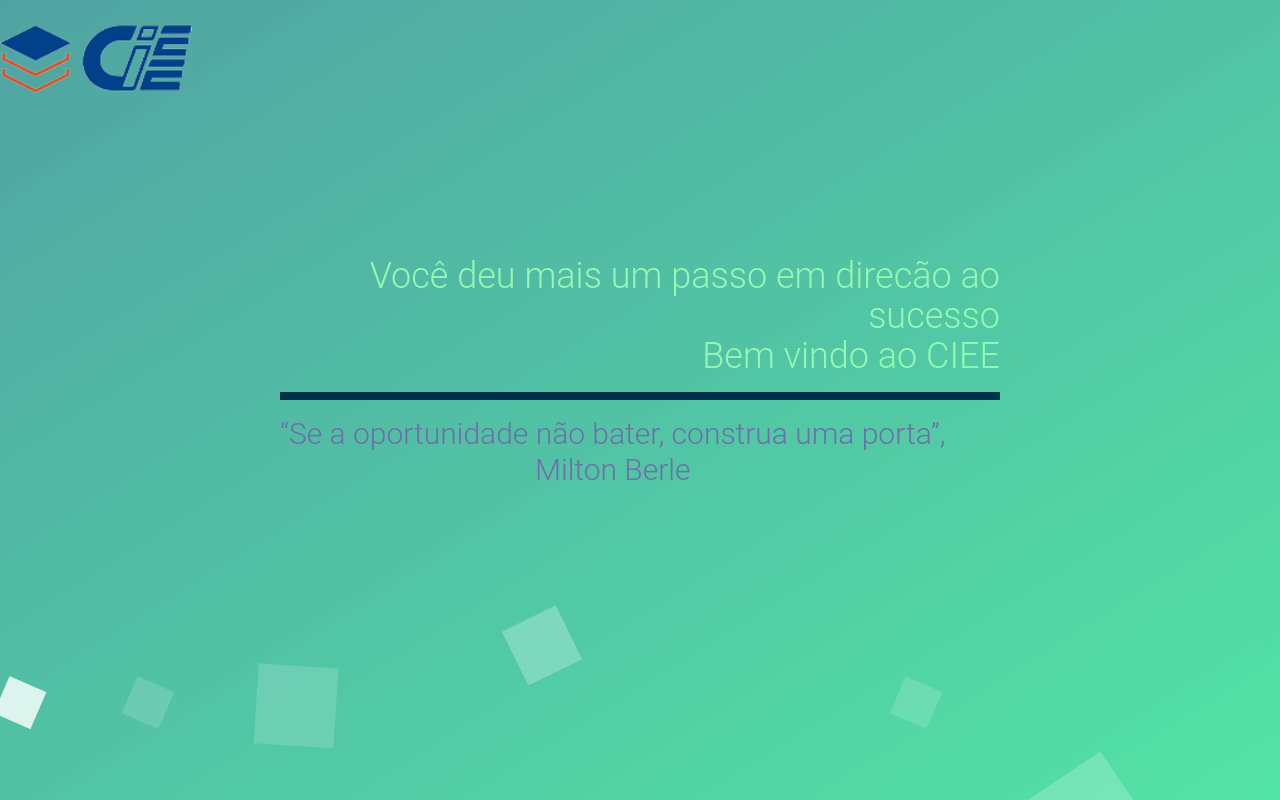
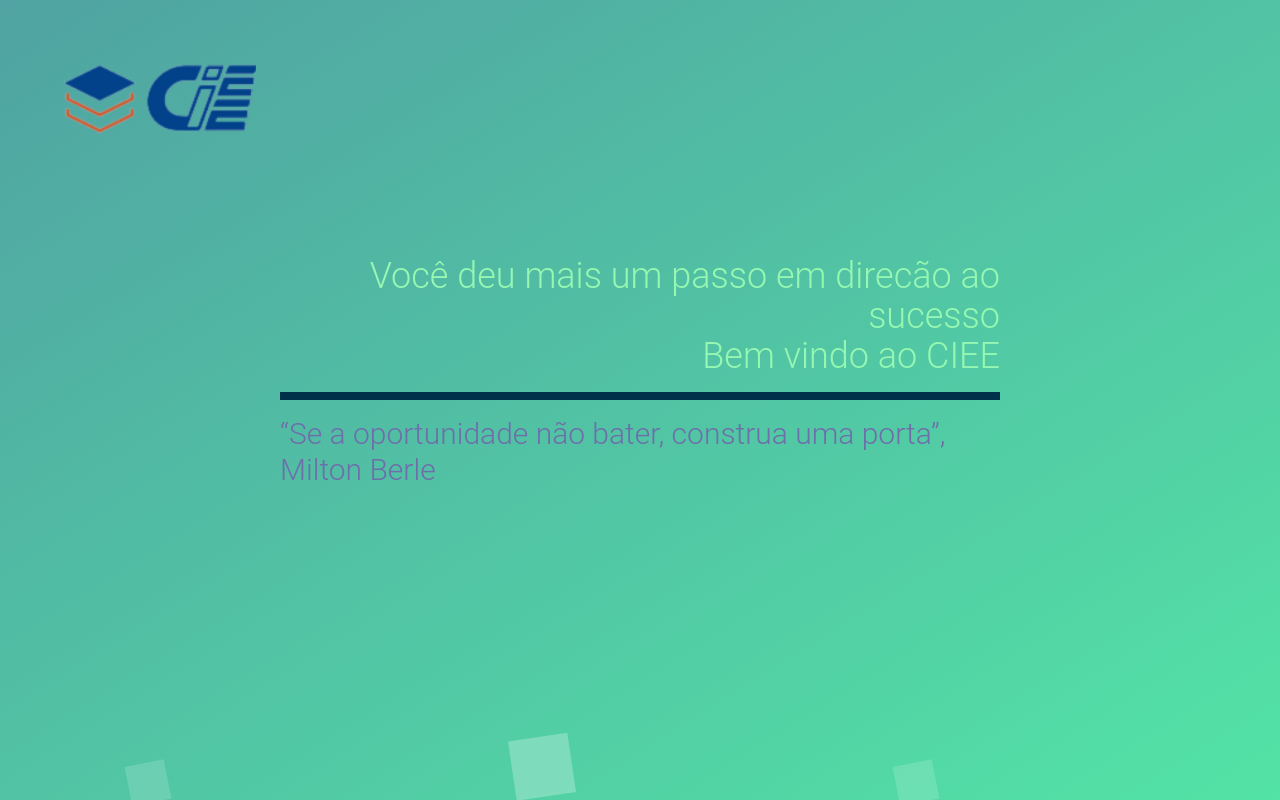
Before and after one commit to gabrielligoski/hackathonciee, a React (Create React App) app: page / in a window 1280 px wide. Built offline with nearby package versions, Linux system fonts and the light colour scheme.

Commit message:
Presentation Good!

```diff
--- a/src/App.css
+++ b/src/App.css
@@ -23,12 +23,6 @@
     color: white;
     font-weight: 300;
 }
-body ::-webkit-input-placeholder {
-    /* WebKit browsers */
-    font-family: 'Source Sans Pro', sans-serif;
-    color: white;
-    font-weight: 300;
-}
 .wrapper {
     background: #50a3a2;
     background: linear-gradient(to bottom right, #50a3a2 0%, #53e3a6 100%);
@@ -36,71 +30,7 @@
     left: 0;
     overflow: hidden;
 }
-.wrapper.form-success .container h1 {
-    transform: translateY(85px);
-}
-.container {
-    max-width: 600px;
-    margin: 0 auto;
-    padding: 80px 0;
-    height: 400px;
-    text-align: center;
-}
-.container h1 {
-    font-size: 40px;
-    transition-duration: 1s;
-    transition-timing-function: ease-in-put;
-    font-weight: 200;
-}
-form {
-    padding: 20px 0;
-    position: relative;
-    z-index: 2;
-}
-form input {
-    -webkit-appearance: none;
-    -moz-appearance: none;
-    appearance: none;
-    outline: 0;
-    border: 1px solid rgba(255, 255, 255, 0.4);
-    background-color: rgba(255, 255, 255, 0.2);
-    width: 250px;
-    border-radius: 3px;
-    padding: 10px 15px;
-    margin: 0 auto 10px auto;
-    display: block;
-    text-align: center;
-    font-size: 18px;
-    color: white;
-    transition-duration: 0.25s;
-    font-weight: 300;
-}
-form input:hover {
-    background-color: rgba(255, 255, 255, 0.4);
-}
-form input:focus {
-    background-color: white;
-    width: 300px;
-    color: #53e3a6;
-}
-form button {
-    -webkit-appearance: none;
-    -moz-appearance: none;
-    appearance: none;
-    outline: 0;
-    background-color: white;
-    border: 0;
-    padding: 10px 15px;
-    color: #53e3a6;
-    border-radius: 3px;
-    width: 250px;
-    cursor: pointer;
-    font-size: 18px;
-    transition-duration: 0.25s;
-}
-form button:hover {
-    background-color: #f5f7f9;
-}
+
 .bg-bubbles {
     position: absolute;
     top: 0;
@@ -109,6 +39,7 @@
     height: 100%;
     z-index: 1;
 }
+
 .bg-bubbles li {
     position: absolute;
     list-style: none;
@@ -117,8 +48,8 @@
     height: 40px;
     background-color: rgba(255, 255, 255, 0.15);
     bottom: -160px;
-    -webkit-animation: square 25s infinite;
-    animation: square 25s infinite;
+    -webkit-animation: square 45s infinite;
+    animation: square 45s infinite;
     transition-timing-function: linear;
 }
 .bg-bubbles li:nth-child(1) {
@@ -128,22 +59,22 @@
     left: 20%;
     width: 80px;
     height: 80px;
-    -webkit-animation-delay: 2s;
-    animation-delay: 2s;
-    -webkit-animation-duration: 17s;
-    animation-duration: 17s;
+    -webkit-animation-delay: 4s;
+    animation-delay: 4s;
+    -webkit-animation-duration: 30s;
+    animation-duration: 30s;
 }
 .bg-bubbles li:nth-child(3) {
     left: 25%;
-    -webkit-animation-delay: 4s;
-    animation-delay: 4s;
+    -webkit-animation-delay: 8s;
+    animation-delay: 8s;
 }
 .bg-bubbles li:nth-child(4) {
     left: 40%;
     width: 60px;
     height: 60px;
-    -webkit-animation-duration: 22s;
-    animation-duration: 22s;
+    -webkit-animation-duration: 44s;
+    animation-duration: 44s;
     background-color: rgba(255, 255, 255, 0.25);
 }
 .bg-bubbles li:nth-child(5) {
@@ -153,25 +84,25 @@
     left: 80%;
     width: 120px;
     height: 120px;
-    -webkit-animation-delay: 3s;
-    animation-delay: 3s;
+    -webkit-animation-delay: 6s;
+    animation-delay: 6s;
     background-color: rgba(255, 255, 255, 0.2);
 }
 .bg-bubbles li:nth-child(7) {
     left: 32%;
     width: 160px;
     height: 160px;
-    -webkit-animation-delay: 7s;
-    animation-delay: 7s;
+    -webkit-animation-delay: 14s;
+    animation-delay: 14s;
 }
 .bg-bubbles li:nth-child(8) {
     left: 55%;
     width: 20px;
     height: 20px;
-    -webkit-animation-delay: 15s;
-    animation-delay: 15s;
-    -webkit-animation-duration: 40s;
-    animation-duration: 40s;
+    -webkit-animation-delay: 30s;
+    animation-delay: 30s;
+    -webkit-animation-duration: 80s;
+    animation-duration: 80s;
 }
 .bg-bubbles li:nth-child(9) {
     left: 25%;
@@ -179,23 +110,23 @@
     height: 10px;
     -webkit-animation-delay: 2s;
     animation-delay: 2s;
-    -webkit-animation-duration: 40s;
-    animation-duration: 40s;
+    -webkit-animation-duration: 80s;
+    animation-duration: 80s;
     background-color: rgba(255, 255, 255, 0.3);
 }
 .bg-bubbles li:nth-child(10) {
     left: 90%;
     width: 160px;
     height: 160px;
-    -webkit-animation-delay: 11s;
-    animation-delay: 11s;
+    -webkit-animation-delay: 21s;
+    animation-delay: 21s;
 }
 @-webkit-keyframes square {
     0% {
         transform: translateY(0);
     }
     100% {
-        transform: translateY(-700px) rotate(600deg);
+        transform: translateY(-1200px) rotate(600deg);
     }
 }
 @keyframes square {
@@ -203,7 +134,7 @@
         transform: translateY(0);
     }
     100% {
-        transform: translateY(-700px) rotate(600deg);
+        transform: translateY(-1200px) rotate(600deg);
     }
 }
 
--- a/src/App.js
+++ b/src/App.js
@@ -4,8 +4,8 @@
 function App() {
     return (
         <div className="wrapper w-full h-full">
-            <img src={logo} className="w-48 my-6" alt="logo"/>
-            <div className="container">
+            <img src={logo} className="z-50 absolute m-16 w-48" alt="logo"/>
+            {/*<img src={ceci} className="z-50 absolute bottom-0 right-0 m-16 w-64" alt="ceci"/>*/}
             <div className="animated-title">
                 <div className="text-top text-4xl text-right">
                     <div className="w-full">
@@ -17,19 +17,8 @@
                     <div>“Se a oportunidade não bater, construa uma porta”,<br/> Milton Berle</div>
                 </div>
             </div>
-            </div>
 
             <ul className="bg-bubbles">
-                <li></li>
-                <li></li>
-                <li></li>
-                <li></li>
-                <li></li>
-                <li></li>
-                <li></li>
-                <li></li>
-                <li></li>
-                <li></li>
                 <li></li>
                 <li></li>
                 <li></li>
```
Also changed, not shown: src/img/logo2.png. Lines whose indentation alone changed are shown as unchanged.
